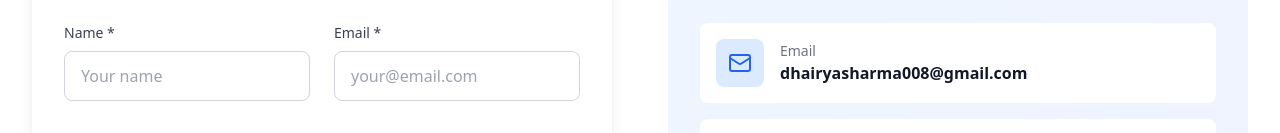
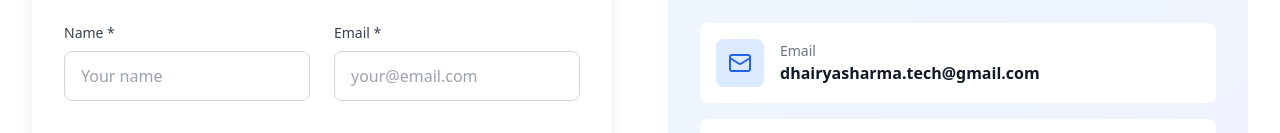
Before and after one commit to dhairyas17/portfolio-website, a React (Vite) app: page /contact in a window 1280 px wide. Shown: the part 317-450 px from the top of the page. Built offline with nearby package versions, Linux system fonts and the light colour scheme.

Commit message:
fixed contact info

```diff
--- a/src/pages/Contact.tsx
+++ b/src/pages/Contact.tsx
@@ -65,14 +65,14 @@ const Contact = () => {
     {
       icon: Mail,
       label: 'Email',
-      value: 'dhairyasharma008@gmail.com',
-      link: 'mailto:dhairyasharma008@gmail.com'
+      value: 'dhairyasharma.tech@gmail.com',
+      link: 'mailto:dhairyasharma.tech@gmail.com'
     },
     {
       icon: Calendar,
       label: 'Schedule Meeting',
       value: 'Book a call',
-      link: 'https://calendly.com/dhairyasharma008/30min'
+      link: 'https://calendly.com/dhairyasharma-tech/30min'
     },
     {
       icon: MapPin,
```
Also changed, not shown: 1 other file (tests, documents, lock files or other folders).
